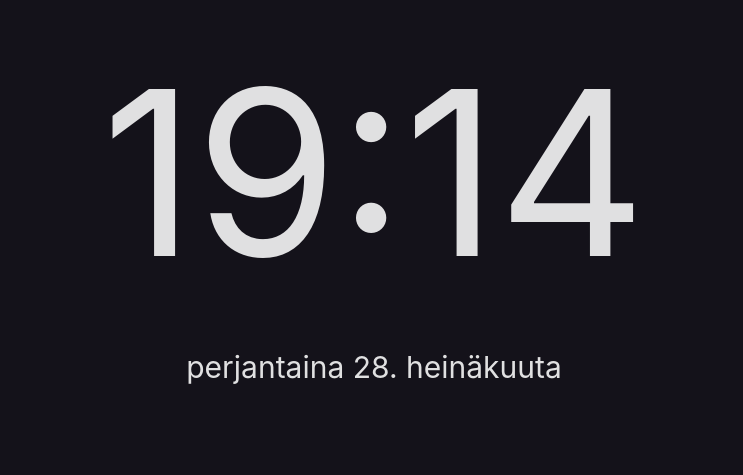
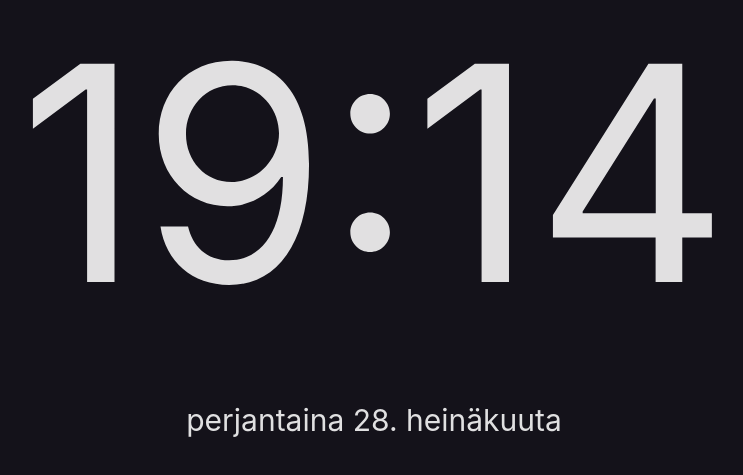
Before and after one commit to ilarinie/new-clock, a React (Vite) app: page / in a window 1280 px wide. Shown: the part 205-680 px from the top of the page, without its empty margins (266-1009 px from the left). Built offline with nearby package versions, Linux system fonts and the light colour scheme.

Commit message:
Style fix

```diff
--- a/src/index.css
+++ b/src/index.css
@@ -32,7 +32,7 @@ body {
 }
 
 .clock-container {
-  font-size: 230px;
+  font-size: 300px;
 }
 div {
   text-align: center;
```
